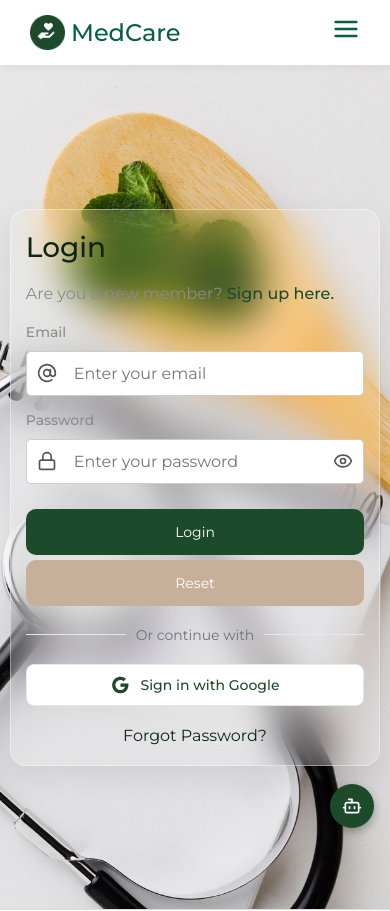
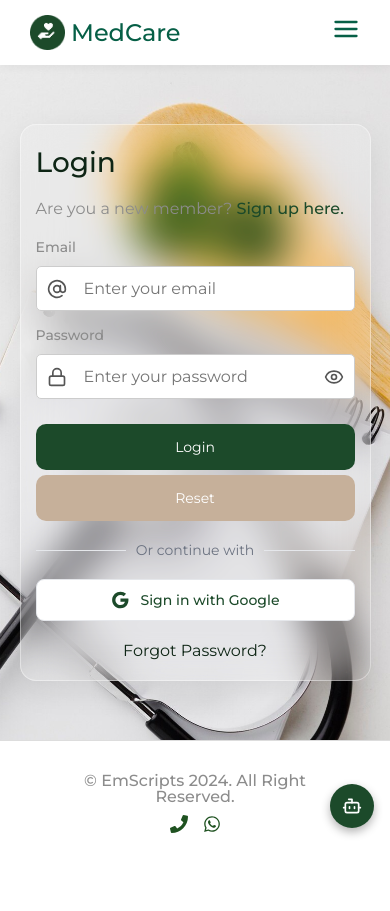
Before and after one commit to dhruvjain2003/Doctor-Appointment, a Next.js app: page /login in a window 390 px wide. Shown: the top 911 px of the page. After the commit the page ends 865 px from the top, so only its background shows below. Built offline with nearby package versions, Linux system fonts and the light colour scheme.

Commit message:
fixed login and signup responsive height

```diff
--- a/app/login/login.module.css
+++ b/app/login/login.module.css
@@ -220,10 +220,11 @@
 @media screen and (max-width: 480px) {
     .container{
         background-position: right;
+        height: 80vh;
     }
 
     .loginBox {
-        width: 95%;
+        /* width: 95%; */
         padding: 20px 15px;
         margin: 15px auto;
     }
--- a/app/signup/signup.module.css
+++ b/app/signup/signup.module.css
@@ -160,12 +160,13 @@
 }
 
 @media screen and (max-width: 480px) {
-    .conatiner{
+    .container{
         background-position: right;
+        height: 80vh;
     }
 
     .authBox {
-        width: 95%;
+        /* width: 95%; */
         padding: 20px 15px;
         margin: 15px auto;
     }
```
